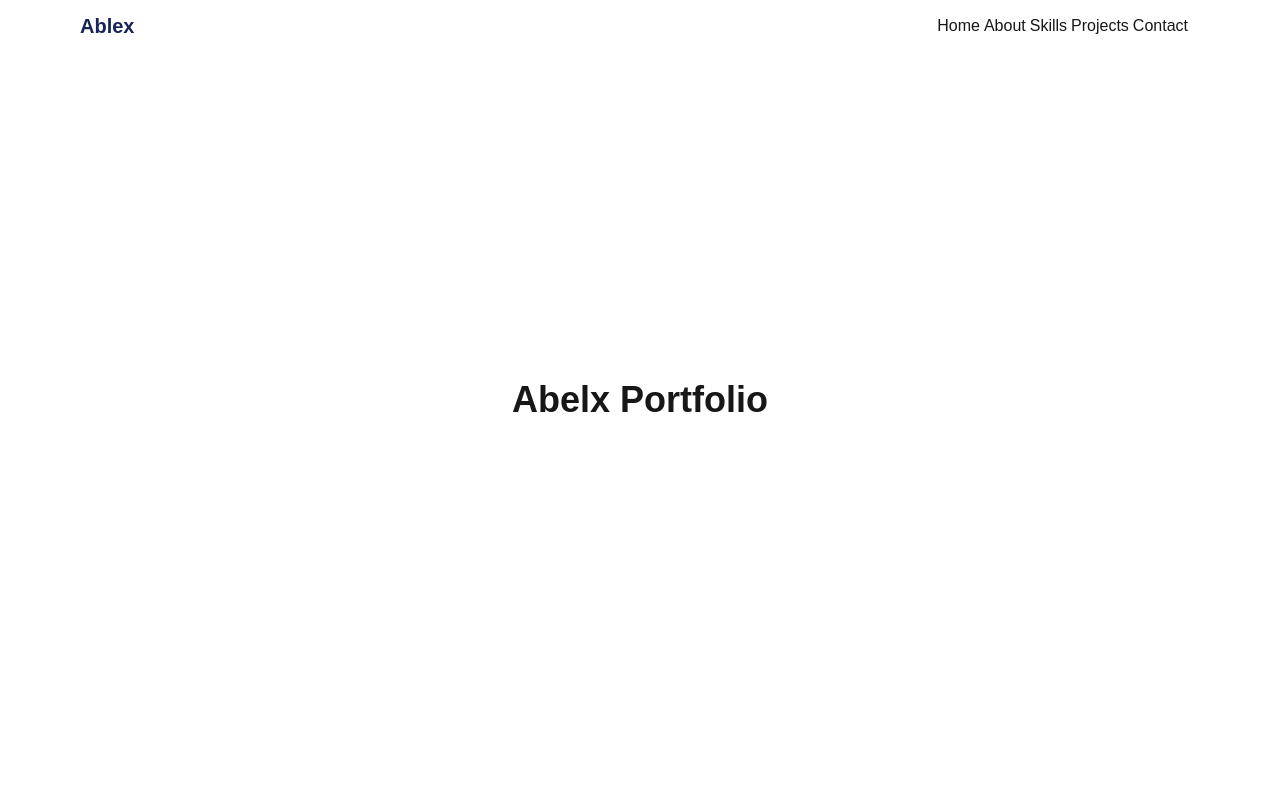
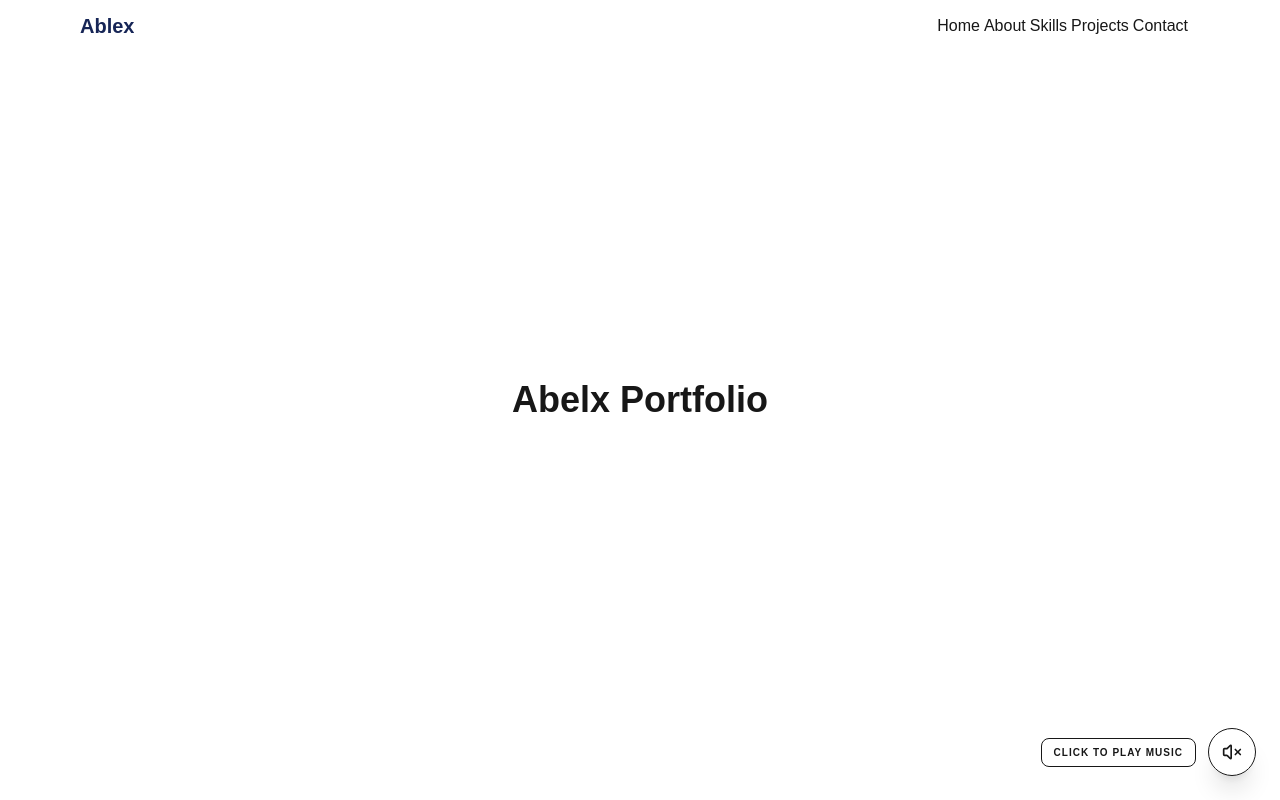
Before and after one commit to Abela16/My-portfolio, a Next.js app in the folder my-portfolio/: page / in a window 1280 px wide. Built offline with nearby package versions, Linux system fonts and the light colour scheme.

Commit message:
feat: add backgroundMusic component

```diff
--- a/my-portfolio/app/page.tsx
+++ b/my-portfolio/app/page.tsx
@@ -1,3 +1,4 @@
+import BackgroundMusic from "@/componenets/backgroundMusic";
 import Navbar from "@/componenets/Navbar";
 
 export default function Home() {
@@ -5,6 +6,7 @@ export default function Home() {
     <main className="min-h-screen flex items-center justify-center">
       <h1 className="text-4xl font-bold">Abelx Portfolio</h1>
       <Navbar />
+      <BackgroundMusic />
     </main>
   );
 }
--- a/my-portfolio/componenets/Navbar.tsx
+++ b/my-portfolio/componenets/Navbar.tsx
@@ -4,10 +4,12 @@ import { useState, useEffect } from "react";
 import { Button } from "@/UiElements/button";
 import { motion, AnimatePresence } from "framer-motion";
 import { HiMenu, HiX } from "react-icons/hi";
+import { Volume2, VolumeX } from "lucide-react";
 
 export default function Navbar() {
   const [isOpen, setIsOpen] = useState(false);
   const [isScrolled, setIsScrolled] = useState(false);
+  const [isPlaying, setIsPlaying] = useState(false);
 
   useEffect(() => {
     const handleScroll = () => {
--- /dev/null
+++ b/my-portfolio/componenets/backgroundMusic.tsx
@@ -0,0 +1,97 @@
+"use client";
+
+import { useEffect, useRef, useState } from "react";
+import { Volume2, VolumeX } from "lucide-react";
+import { motion, AnimatePresence } from "framer-motion";
+
+export default function BackgroundMusic() {
+    const audioRef = useRef<HTMLAudioElement>(null);
+    const [isPlaying, setIsPlaying] = useState(false);
+    const [showLabel, setShowLabel] = useState(false);
+
+    useEffect(() => {
+        const audio = audioRef.current;
+        if (!audio) return;
+
+        // Set initial volume
+        audio.volume = 0.4;
+
+        // Handle play state changes
+        const onPlay = () => setIsPlaying(true);
+        const onPause = () => setIsPlaying(false);
+
+        audio.addEventListener("play", onPlay);
+        audio.addEventListener("pause", onPause);
+
+        return () => {
+            audio.removeEventListener("play", onPlay);
+            audio.removeEventListener("pause", onPause);
+        };
+    }, []);
+
+    const toggleMusic = () => {
+        const audio = audioRef.current;
+        if (!audio) return;
+
+        if (isPlaying) {
+            audio.pause();
+        } else {
+            audio.play().catch((err) => {
+                console.warn("Autoplay blocked:", err);
+                // Show label if blocked
+                setShowLabel(true);
+                setTimeout(() => setShowLabel(false), 3000);
+            });
+        }
+    };
+
+    return (
+        <div className="fixed bottom-6 right-6 z-[60] flex items-center gap-3">
+            {/* Label for interaction cue */}
+            <AnimatePresence>
+                {(showLabel || (!isPlaying && !showLabel)) && (
+                    <motion.div
+                        initial={{ opacity: 0, x: 10 }}
+                        animate={{ opacity: 1, x: 0 }}
+                        exit={{ opacity: 0, x: 10 }}
+                        className="px-3 py-1.5 rounded-lg bg-dark-base/60 backdrop-blur-md border border-sandy-light/10 text-[10px] uppercase tracking-widest font-bold text-sandy-light/70 whitespace-nowrap hidden md:block"
+                    >
+                        {isPlaying ? "Music Playing" : "Click to play Music"}
+                    </motion.div>
+                )}
+            </AnimatePresence>
+
+            <audio
+                ref={audioRef}
+                src="/audio/ab.mp3"
+                loop
+                preload="auto"
+            />
+
+            <button
+                onClick={toggleMusic}
+                className={`relative w-12 h-12 rounded-full flex items-center justify-center transition-all duration-500 shadow-xl backdrop-blur-xl border ${isPlaying
+                        ? "border-rust/40 bg-rust/20 ring-4 ring-rust/10"
+                        : "border-sandy-light/20 bg-dark-base/40"
+                    }`}
+                aria-label={isPlaying ? "Mute music" : "Play music"}
+            >
+                {/* Subtle pulse for playing state */}
+                {isPlaying && (
+                    <span className="absolute inset-0 rounded-full animate-ping bg-rust/20 opacity-75" />
+                )}
+
+                <motion.div
+                    animate={{ scale: isPlaying ? [1, 1.1, 1] : 1 }}
+                    transition={{ duration: 2, repeat: Infinity, ease: "easeInOut" }}
+                >
+                    {isPlaying ? (
+                        <Volume2 size={20} className="text-sandy-light" />
+                    ) : (
+                        <VolumeX size={20} className="text-sandy-light/50" />
+                    )}
+                </motion.div>
+            </button>
+        </div>
+    );
+}
```
Also changed, not shown: 2 other files (tests, documents, lock files or other folders).
